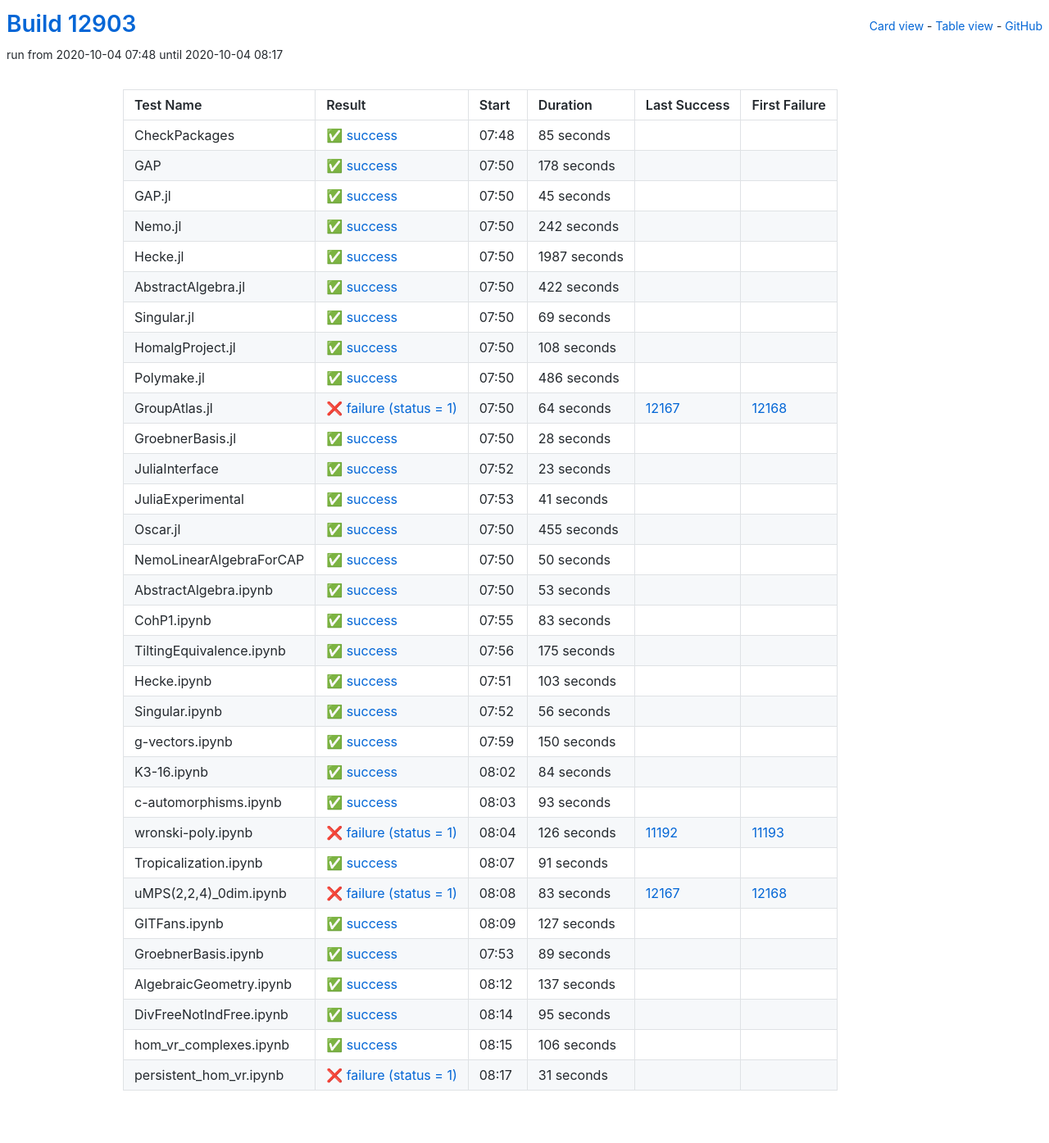
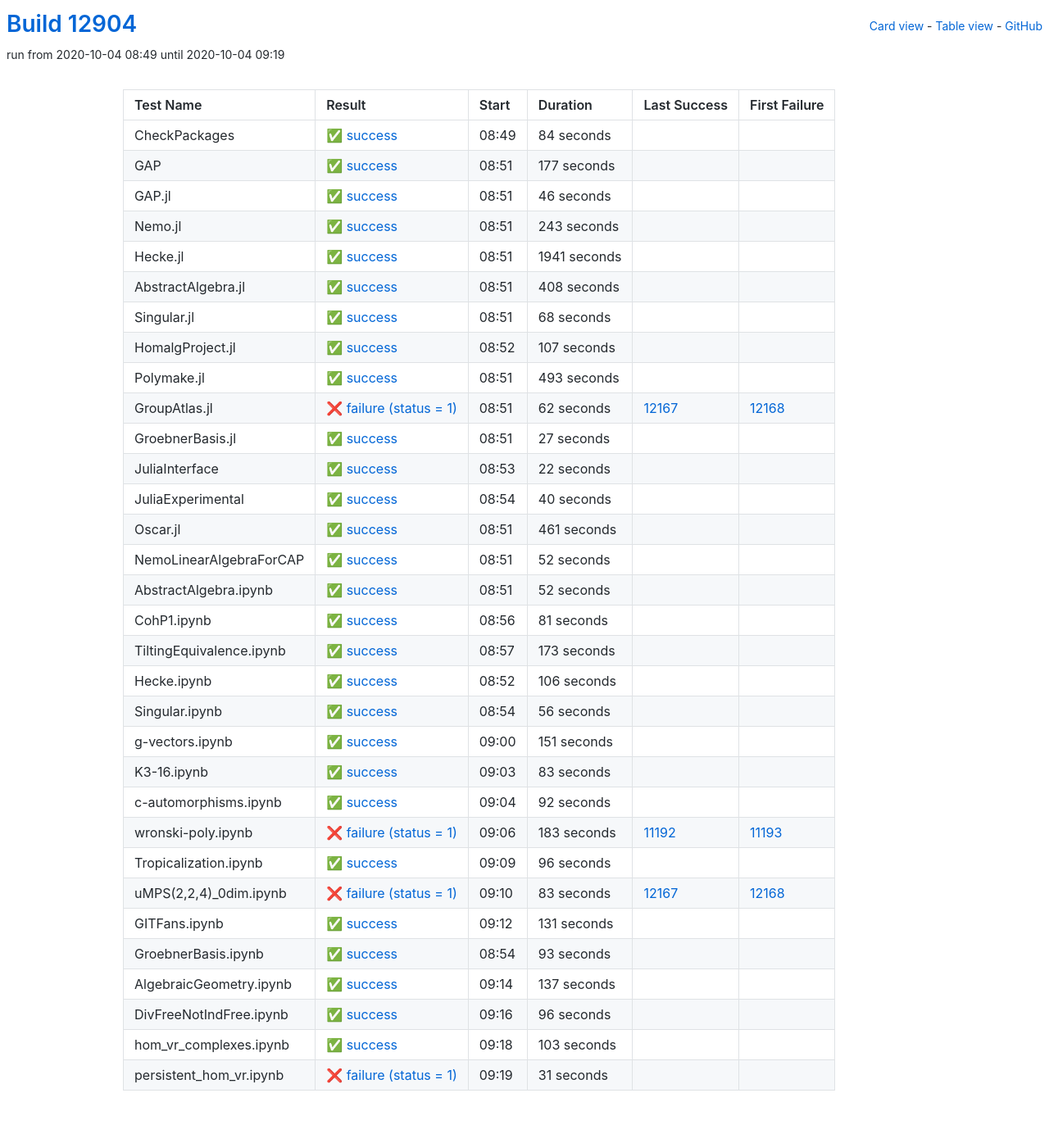
Before and after one commit to oscar-system/oscar-ci-status, a Jekyll site: the page built from table.html, in a window 1280 px wide. Shown: the whole page at 82% size. Built offline with Jekyll 4.4.1, drawn with Linux system fonts in a browser that asks for light colours.

Commit message:
Build #12904

```diff
--- a/_data/ci.yml
+++ b/_data/ci.yml
@@ -1,6 +1,6 @@
 ---
-build: 12903
-build_url: https://oscarci.mathematik.uni-kl.de/job/oscar/12903/
+build: 12904
+build_url: https://oscarci.mathematik.uni-kl.de/job/oscar/12904/
 job: oscar
 organization: oscar-system
 repo: oscar-ci-status
@@ -8,236 +8,236 @@
 tests:
 - name: CheckPackages
   id: checkpackages
-  log: https://oscarci.mathematik.uni-kl.de/job/oscar/12903/artifact/logs/build-12903/CheckPackages.log
-  start: 2020-10-04 07:48
+  log: https://oscarci.mathematik.uni-kl.de/job/oscar/12904/artifact/logs/build-12904/CheckPackages.log
+  start: 2020-10-04 08:49
   success: true
   exitcode: 0
   status: success
-  duration: 85
+  duration: 84
   last_success: false
   last_success_url:
   first_failure: false
   first_failure_url:
 - name: GAP
   id: gap
-  log: https://oscarci.mathematik.uni-kl.de/job/oscar/12903/artifact/logs/build-12903/GAP.log
-  start: 2020-10-04 07:50
+  log: https://oscarci.mathematik.uni-kl.de/job/oscar/12904/artifact/logs/build-12904/GAP.log
+  start: 2020-10-04 08:51
   success: true
   exitcode: 0
   status: success
-  duration: 178
+  duration: 177
   last_success: false
   last_success_url:
   first_failure: false
   first_failure_url:
 - name: GAP.jl
   id: gap-jl
-  log: https://oscarci.mathematik.uni-kl.de/job/oscar/12903/artifact/logs/build-12903/GAP.jl.log
-  start: 2020-10-04 07:50
+  log: https://oscarci.mathematik.uni-kl.de/job/oscar/12904/artifact/logs/build-12904/GAP.jl.log
+  start: 2020-10-04 08:51
   success: true
   exitcode: 0
   status: success
-  duration: 45
+  duration: 46
   last_success: false
   last_success_url:
   first_failure: false
   first_failure_url:
 - name: Nemo.jl
   id: nemo-jl
-  log: https://oscarci.mathematik.uni-kl.de/job/oscar/12903/artifact/logs/build-12903/Nemo.jl.log
-  start: 2020-10-04 07:50
+  log: https://oscarci.mathematik.uni-kl.de/job/oscar/12904/artifact/logs/build-12904/Nemo.jl.log
+  start: 2020-10-04 08:51
   success: true
   exitcode: 0
   status: success
-  duration: 242
+  duration: 243
   last_success: false
   last_success_url:
   first_failure: false
   first_failure_url:
 - name: Hecke.jl
   id: hecke-jl
-  log: https://oscarci.mathematik.uni-kl.de/job/oscar/12903/artifact/logs/build-12903/Hecke.jl.log
-  start: 2020-10-04 07:50
+  log: https://oscarci.mathematik.uni-kl.de/job/oscar/12904/artifact/logs/build-12904/Hecke.jl.log
+  start: 2020-10-04 08:51
   success: true
   exitcode: 0
   status: success
-  duration: 1987
+  duration: 1941
   last_success: false
   last_success_url:
   first_failure: false
   first_failure_url:
 - name: AbstractAlgebra.jl
   id: abstractalgebra-jl
-  log: https://oscarci.mathematik.uni-kl.de/job/oscar/12903/artifact/logs/build-12903/AbstractAlgebra.jl.log
-  start: 2020-10-04 07:50
+  log: https://oscarci.mathematik.uni-kl.de/job/oscar/12904/artifact/logs/build-12904/AbstractAlgebra.jl.log
+  start: 2020-10-04 08:51
   success: true
   exitcode: 0
   status: success
-  duration: 422
+  duration: 408
   last_success: false
   last_success_url:
   first_failure: false
   first_failure_url:
 - name: Singular.jl
   id: singular-jl
-  log: https://oscarci.mathematik.uni-kl.de/job/oscar/12903/artifact/logs/build-12903/Singular.jl.log
-  start: 2020-10-04 07:50
+  log: https://oscarci.mathematik.uni-kl.de/job/oscar/12904/artifact/logs/build-12904/Singular.jl.log
+  start: 2020-10-04 08:51
   success: true
   exitcode: 0
   status: success
-  duration: 69
+  duration: 68
   last_success: false
   last_success_url:
   first_failure: false
   first_failure_url:
 - name: HomalgProject.jl
   id: homalgproject-jl
-  log: https://oscarci.mathematik.uni-kl.de/job/oscar/12903/artifact/logs/build-12903/HomalgProject.jl.log
-  start: 2020-10-04 07:50
+  log: https://oscarci.mathematik.uni-kl.de/job/oscar/12904/artifact/logs/build-12904/HomalgProject.jl.log
+  start: 2020-10-04 08:52
   success: true
   exitcode: 0
   status: success
-  duration: 108
+  duration: 107
   last_success: false
   last_success_url:
   first_failure: false
   first_failure_url:
 - name: Polymake.jl
   id: polymake-jl
-  log: https://oscarci.mathematik.uni-kl.de/job/oscar/12903/artifact/logs/build-12903/Polymake.jl.log
-  start: 2020-10-04 07:50
+  log: https://oscarci.mathematik.uni-kl.de/job/oscar/12904/artifact/logs/build-12904/Polymake.jl.log
+  start: 2020-10-04 08:51
   success: true
   exitcode: 0
   status: success
-  duration: 486
+  duration: 493
   last_success: false
   last_success_url:
   first_failure: false
   first_failure_url:
 - name: GroupAtlas.jl
   id: groupatlas-jl
-  log: https://oscarci.mathematik.uni-kl.de/job/oscar/12903/artifact/logs/build-12903/GroupAtlas.jl.log
-  start: 2020-10-04 07:50
+  log: https://oscarci.mathematik.uni-kl.de/job/oscar/12904/artifact/logs/build-12904/GroupAtlas.jl.log
+  start: 2020-10-04 08:51
   success: false
   exitcode: 1
   status: failure
-  duration: 64
+  duration: 62
   last_success: 12167
   last_success_url: https://oscarci.mathematik.uni-kl.de/job/oscar/12167/
   first_failure: 12168
   first_failure_url: https://oscarci.mathematik.uni-kl.de/job/oscar/12168/
 - name: GroebnerBasis.jl
   id: groebnerbasis-jl
-  log: https://oscarci.mathematik.uni-kl.de/job/oscar/12903/artifact/logs/build-12903/GroebnerBasis.jl.log
-  start: 2020-10-04 07:50
+  log: https://oscarci.mathematik.uni-kl.de/job/oscar/12904/artifact/logs/build-12904/GroebnerBasis.jl.log
+  start: 2020-10-04 08:51
   success: true
   exitcode: 0
   status: success
-  duration: 28
+  duration: 27
   last_success: false
   last_success_url:
   first_failure: false
   first_failure_url:
 - name: JuliaInterface
   id: juliainterface
-  log: https://oscarci.mathematik.uni-kl.de/job/oscar/12903/artifact/logs/build-12903/JuliaInterface.log
-  start: 2020-10-04 07:52
+  log: https://oscarci.mathematik.uni-kl.de/job/oscar/12904/artifact/logs/build-12904/JuliaInterface.log
+  start: 2020-10-04 08:53
   success: true
   exitcode: 0
   status: success
-  duration: 23
+  duration: 22
   last_success: false
   last_success_url:
   first_failure: false
   first_failure_url:
 - name: JuliaExperimental
   id: juliaexperimental
-  log: https://oscarci.mathematik.uni-kl.de/job/oscar/12903/artifact/logs/build-12903/JuliaExperimental.log
-  start: 2020-10-04 07:53
+  log: https://oscarci.mathematik.uni-kl.de/job/oscar/12904/artifact/logs/build-12904/JuliaExperimental.log
+  start: 2020-10-04 08:54
   success: true
   exitcode: 0
   status: success
-  duration: 41
+  duration: 40
   last_success: false
   last_success_url:
   first_failure: false
   first_failure_url:
 - name: Oscar.jl
   id: oscar-jl
-  log: https://oscarci.mathematik.uni-kl.de/job/oscar/12903/artifact/logs/build-12903/Oscar.jl.log
-  start: 2020-10-04 07:50
+  log: https://oscarci.mathematik.uni-kl.de/job/oscar/12904/artifact/logs/build-12904/Oscar.jl.log
+  start: 2020-10-04 08:51
   success: true
   exitcode: 0
   status: success
-  duration: 455
+  duration: 461
   last_success: false
   last_success_url:
   first_failure: false
   first_failure_url:
 - name: NemoLinearAlgebraForCAP
   id: nemolinearalgebraforcap
-  log: https://oscarci.mathematik.uni-kl.de/job/oscar/12903/artifact/logs/build-12903/NemoLinearAlgebraForCAP.log
-  start: 2020-10-04 07:50
+  log: https://oscarci.mathematik.uni-kl.de/job/oscar/12904/artifact/logs/build-12904/NemoLinearAlgebraForCAP.log
+  start: 2020-10-04 08:51
   success: true
   exitcode: 0
   status: success
-  duration: 50
+  duration: 52
   last_success: false
   last_success_url:
   first_failure: false
   first_failure_url:
 - name: AbstractAlgebra.ipynb
   id: abstractalgebra-ipynb
-  log: https://oscarci.mathematik.uni-kl.de/job/oscar/12903/artifact/logs/build-12903/AbstractAlgebra.ipynb.log
-  start: 2020-10-04 07:50
+  log: https://oscarci.mathematik.uni-kl.de/job/oscar/12904/artifact/logs/build-12904/AbstractAlgebra.ipynb.log
+  start: 2020-10-04 08:51
   success: true
   exitcode: 0
   status: success
-  duration: 53
+  duration: 52
   last_success: false
   last_success_url:
   first_failure: false
   first_failure_url:
 - name: CohP1.ipynb
   id: cohp1-ipynb
-  log: https://oscarci.mathematik.uni-kl.de/job/oscar/12903/artifact/logs/build-12903/CohP1.ipynb.log
-  start: 2020-10-04 07:55
+  log: https://oscarci.mathematik.uni-kl.de/job/oscar/12904/artifact/logs/build-12904/CohP1.ipynb.log
+  start: 2020-10-04 08:56
   success: true
   exitcode: 0
   status: success
-  duration: 83
+  duration: 81
   last_success: false
   last_success_url:
   first_failure: false
   first_failure_url:
 - name: TiltingEquivalence.ipynb
   id: tiltingequivalence-ipynb
-  log: https://oscarci.mathematik.uni-kl.de/job/oscar/12903/artifact/logs/build-12903/TiltingEquivalence.ipynb.log
-  start: 2020-10-04 07:56
+  log: https://oscarci.mathematik.uni-kl.de/job/oscar/12904/artifact/logs/build-12904/TiltingEquivalence.ipynb.log
+  start: 2020-10-04 08:57
   success: true
   exitcode: 0
   status: success
-  duration: 175
+  duration: 173
   last_success: false
   last_success_url:
   first_failure: false
   first_failure_url:
 - name: Hecke.ipynb
   id: hecke-ipynb
-  log: https://oscarci.mathematik.uni-kl.de/job/oscar/12903/artifact/logs/build-12903/Hecke.ipynb.log
-  start: 2020-10-04 07:51
+  log: https://oscarci.mathematik.uni-kl.de/job/oscar/12904/artifact/logs/build-12904/Hecke.ipynb.log
+  start: 2020-10-04 08:52
   success: true
   exitcode: 0
   status: success
-  duration: 103
+  duration: 106
   last_success: false
   last_success_url:
   first_failure: false
   first_failure_url:
 - name: Singular.ipynb
   id: singular-ipynb
-  log: https://oscarci.mathematik.uni-kl.de/job/oscar/12903/artifact/logs/build-12903/Singular.ipynb.log
-  start: 2020-10-04 07:52
+  log: https://oscarci.mathematik.uni-kl.de/job/oscar/12904/artifact/logs/build-12904/Singular.ipynb.log
+  start: 2020-10-04 08:54
   success: true
   exitcode: 0
   status: success
@@ -248,68 +248,68 @@
   first_failure_url:
 - name: g-vectors.ipynb
   id: g-vectors-ipynb
-  log: https://oscarci.mathematik.uni-kl.de/job/oscar/12903/artifact/logs/build-12903/g-vectors.ipynb.log
-  start: 2020-10-04 07:59
+  log: https://oscarci.mathematik.uni-kl.de/job/oscar/12904/artifact/logs/build-12904/g-vectors.ipynb.log
+  start: 2020-10-04 09:00
   success: true
   exitcode: 0
   status: success
-  duration: 150
+  duration: 151
   last_success: false
   last_success_url:
   first_failure: false
   first_failure_url:
 - name: K3-16.ipynb
   id: k3-16-ipynb
-  log: https://oscarci.mathematik.uni-kl.de/job/oscar/12903/artifact/logs/build-12903/K3-16.ipynb.log
-  start: 2020-10-04 08:02
+  log: https://oscarci.mathematik.uni-kl.de/job/oscar/12904/artifact/logs/build-12904/K3-16.ipynb.log
+  start: 2020-10-04 09:03
   success: true
   exitcode: 0
   status: success
-  duration: 84
+  duration: 83
   last_success: false
   last_success_url:
   first_failure: false
   first_failure_url:
 - name: c-automorphisms.ipynb
   id: c-automorphisms-ipynb
-  log: https://oscarci.mathematik.uni-kl.de/job/oscar/12903/artifact/logs/build-12903/c-automorphisms.ipynb.log
-  start: 2020-10-04 08:03
+  log: https://oscarci.mathematik.uni-kl.de/job/oscar/12904/artifact/logs/build-12904/c-automorphisms.ipynb.log
+  start: 2020-10-04 09:04
   success: true
   exitcode: 0
   status: success
-  duration: 93
+  duration: 92
   last_success: false
   last_success_url:
   first_failure: false
   first_failure_url:
 - name: wronski-poly.ipynb
   id: wronski-poly-ipynb
-  log: https://oscarci.mathematik.uni-kl.de/job/oscar/12903/artifact/logs/build-12903/wronski-poly.ipynb.log
-  start: 2020-10-04 08:04
+  log: https://oscarci.mathematik.uni-kl.de/job/oscar/12904/artifact/logs/build-12904/wronski-poly.ipynb.log
+  start: 2020-10-04 09:06
   success: false
   exitcode: 1
   status: failure
-  duration: 126
+  duration: 183
   last_success: 11192
   last_success_url: https://oscarci.mathematik.uni-kl.de/job/oscar/11192/
   first_failure: 11193
   first_failure_url: https://oscarci.mathematik.uni-kl.de/job/oscar/11193/
 - name: Tropicalization.ipynb
   id: tropicalization-ipynb
-  log: https://oscarci.mathematik.uni-kl.de/job/oscar/12903/artifact/logs/build-12903/Tropicalization.ipynb.log
-  start: 2020-10-04 08:07
+  log: https://oscarci.mathematik.uni-kl.de/job/oscar/12904/artifact/logs/build-12904/Tropicalization.ipynb.log
+  start: 2020-10-04 09:09
   success: true
   exitcode: 0
   status: success
-  duration: 91
+  duration: 96
   last_success: false
   last_success_url:
   first_failure: false
   first_failure_url:
 - name: uMPS(2,2,4)_0dim.ipynb
   id: umps-2-2-4-0dim-ipynb
-  log: https://oscarci.mathematik.uni-kl.de/job/oscar/12903/artifact/logs/build-12903/uMPS-2-2-4-_0dim.ipynb.log
-  start: 2020-10-04 08:08
+  log: https://oscarci.mathematik.uni-kl.de/job/oscar/12904/artifact/logs/build-12904/uMPS-2-2-4-_0dim.ipynb.log
+  start: 2020-10-04 09:10
   success: false
   exitcode: 1
   status: failure
@@ -320,32 +320,32 @@
   first_failure_url: https://oscarci.mathematik.uni-kl.de/job/oscar/12168/
 - name: GITFans.ipynb
   id: gitfans-ipynb
-  log: https://oscarci.mathematik.uni-kl.de/job/oscar/12903/artifact/logs/build-12903/GITFans.ipynb.log
-  start: 2020-10-04 08:09
+  log: https://oscarci.mathematik.uni-kl.de/job/oscar/12904/artifact/logs/build-12904/GITFans.ipynb.log
+  start: 2020-10-04 09:12
   success: true
   exitcode: 0
   status: success
-  duration: 127
+  duration: 131
   last_success: false
   last_success_url:
   first_failure: false
   first_failure_url:
 - name: GroebnerBasis.ipynb
   id: groebnerbasis-ipynb
-  log: https://oscarci.mathematik.uni-kl.de/job/oscar/12903/artifact/logs/build-12903/GroebnerBasis.ipynb.log
-  start: 2020-10-04 07:53
+  log: https://oscarci.mathematik.uni-kl.de/job/oscar/12904/artifact/logs/build-12904/GroebnerBasis.ipynb.log
+  start: 2020-10-04 08:54
   success: true
   exitcode: 0
   status: success
-  duration: 89
+  duration: 93
   last_success: false
   last_success_url:
   first_failure: false
   first_failure_url:
 - name: AlgebraicGeometry.ipynb
   id: algebraicgeometry-ipynb
-  log: https://oscarci.mathematik.uni-kl.de/job/oscar/12903/artifact/logs/build-12903/AlgebraicGeometry.ipynb.log
-  start: 2020-10-04 08:12
+  log: https://oscarci.mathematik.uni-kl.de/job/oscar/12904/artifact/logs/build-12904/AlgebraicGeometry.ipynb.log
+  start: 2020-10-04 09:14
   success: true
   exitcode: 0
   status: success
@@ -356,32 +356,32 @@
   first_failure_url:
 - name: DivFreeNotIndFree.ipynb
   id: divfreenotindfree-ipynb
-  log: https://oscarci.mathematik.uni-kl.de/job/oscar/12903/artifact/logs/build-12903/DivFreeNotIndFree.ipynb.log
-  start: 2020-10-04 08:14
+  log: https://oscarci.mathematik.uni-kl.de/job/oscar/12904/artifact/logs/build-12904/DivFreeNotIndFree.ipynb.log
+  start: 2020-10-04 09:16
   success: true
   exitcode: 0
   status: success
-  duration: 95
+  duration: 96
   last_success: false
   last_success_url:
   first_failure: false
   first_failure_url:
 - name: hom_vr_complexes.ipynb
   id: hom-vr-complexes-ipynb
-  log: https://oscarci.mathematik.uni-kl.de/job/oscar/12903/artifact/logs/build-12903/hom_vr_complexes.ipynb.log
-  start: 2020-10-04 08:15
+  log: https://oscarci.mathematik.uni-kl.de/job/oscar/12904/artifact/logs/build-12904/hom_vr_complexes.ipynb.log
+  start: 2020-10-04 09:18
   success: true
   exitcode: 0
   status: success
-  duration: 106
+  duration: 103
   last_success: false
   last_success_url:
   first_failure: false
   first_failure_url:
 - name: persistent_hom_vr.ipynb
   id: persistent-hom-vr-ipynb
-  log: https://oscarci.mathematik.uni-kl.de/job/oscar/12903/artifact/logs/build-12903/persistent_hom_vr.ipynb.log
-  start: 2020-10-04 08:17
+  log: https://oscarci.mathematik.uni-kl.de/job/oscar/12904/artifact/logs/build-12904/persistent_hom_vr.ipynb.log
+  start: 2020-10-04 09:19
   success: false
   exitcode: 1
   status: failure
```
Also changed, not shown: README.md.
